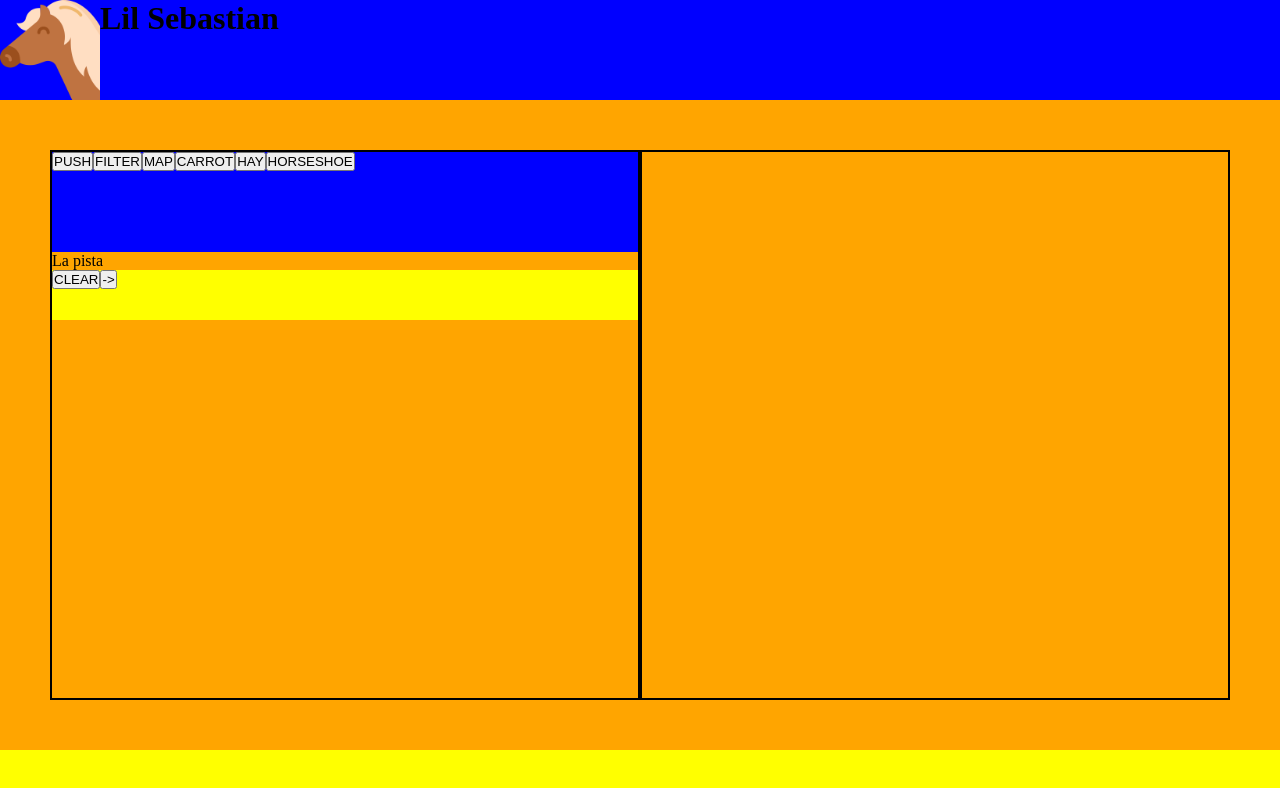
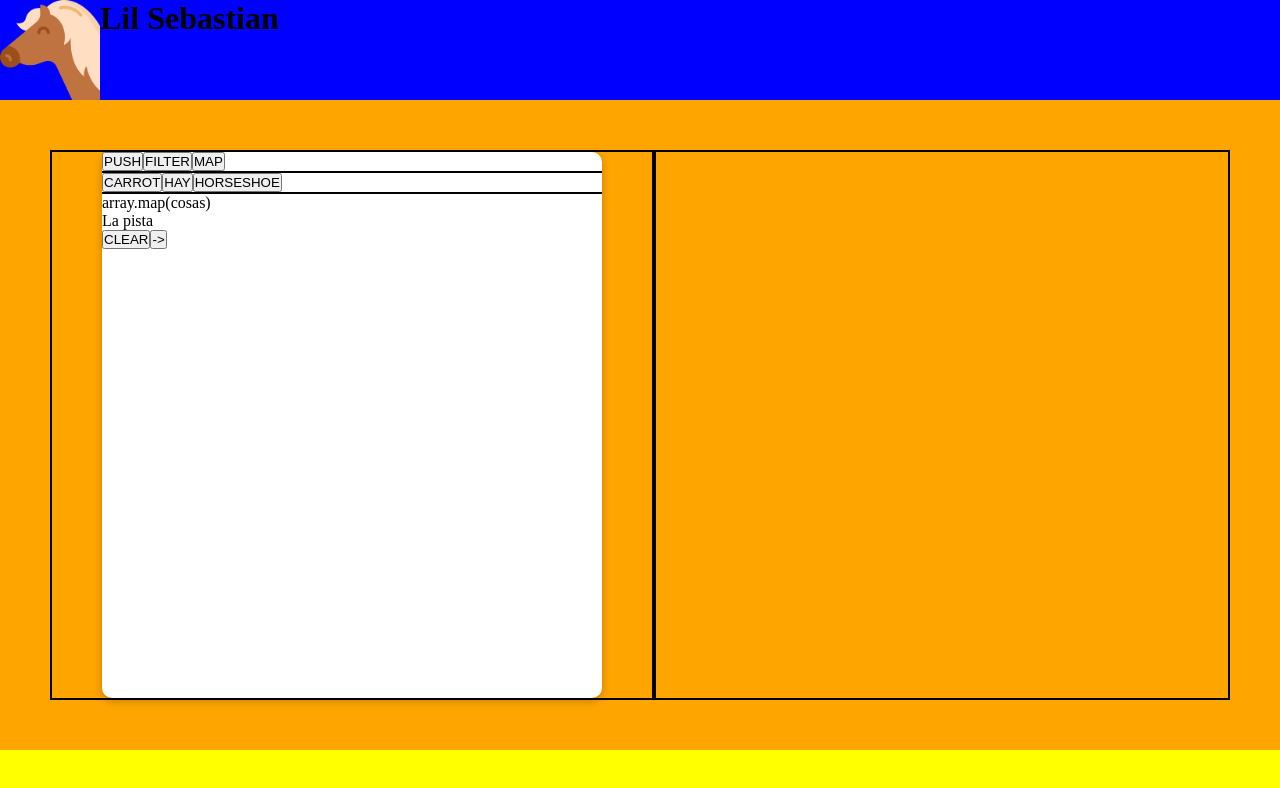
Before and after one commit to decolorblau/Lil-Sebastian-Vue, a Vue app: page / in a window 1280 px wide. Shown: the top 788 px of the page. Built offline with nearby package versions, Linux system fonts and the light colour scheme.

Commit message:
Styled board container background

```diff
--- a/src/components/BoardPanel.vue
+++ b/src/components/BoardPanel.vue
@@ -1,6 +1,6 @@
 <template>
   <section class="board-panel">
-    <header class="board-panel-header">
+    <div class="board-panel-header">
       <div class="board-panel-header__methods">
         <button class="board-panel-header__button" @click="onClickMethod('push')">PUSH</button>
         <button class="board-panel-header__button" @click="onClickMethod('filter')">FILTER</button>
@@ -13,11 +13,11 @@
           HORSESHOE
         </button>
       </div>
-    </header>
-    <p class="board-panel__user-input" />
+    </div>
+    <p class="board-panel__user-input">array.map(cosas)</p>
     <p>La pista</p>
 
-    <footer>
+    <div>
       <button class="board-panel-footer__button" @click="onClickClear">CLEAR</button>
       <button
         class="board-panel-footer__button board-panel-footer__button--next"
@@ -25,7 +25,7 @@
       >
         ->
       </button>
-    </footer>
+    </div>
   </section>
 </template>
 
@@ -79,4 +79,17 @@ export default defineComponent({
 });
 </script>
 
-<style lang="scss" scoped></style>
+<style lang="scss" scoped>
+.board-panel {
+  background-color: #fff;
+  height: 100%;
+  width: 500px;
+  margin: 0 50px;
+  border-radius: 10px;
+  box-shadow: rgba(0, 0, 0, 0.24) 0px 3px 8px;
+  &-header,
+  &-header__methods {
+    border-bottom: black 2px solid;
+  }
+}
+</style>
```
